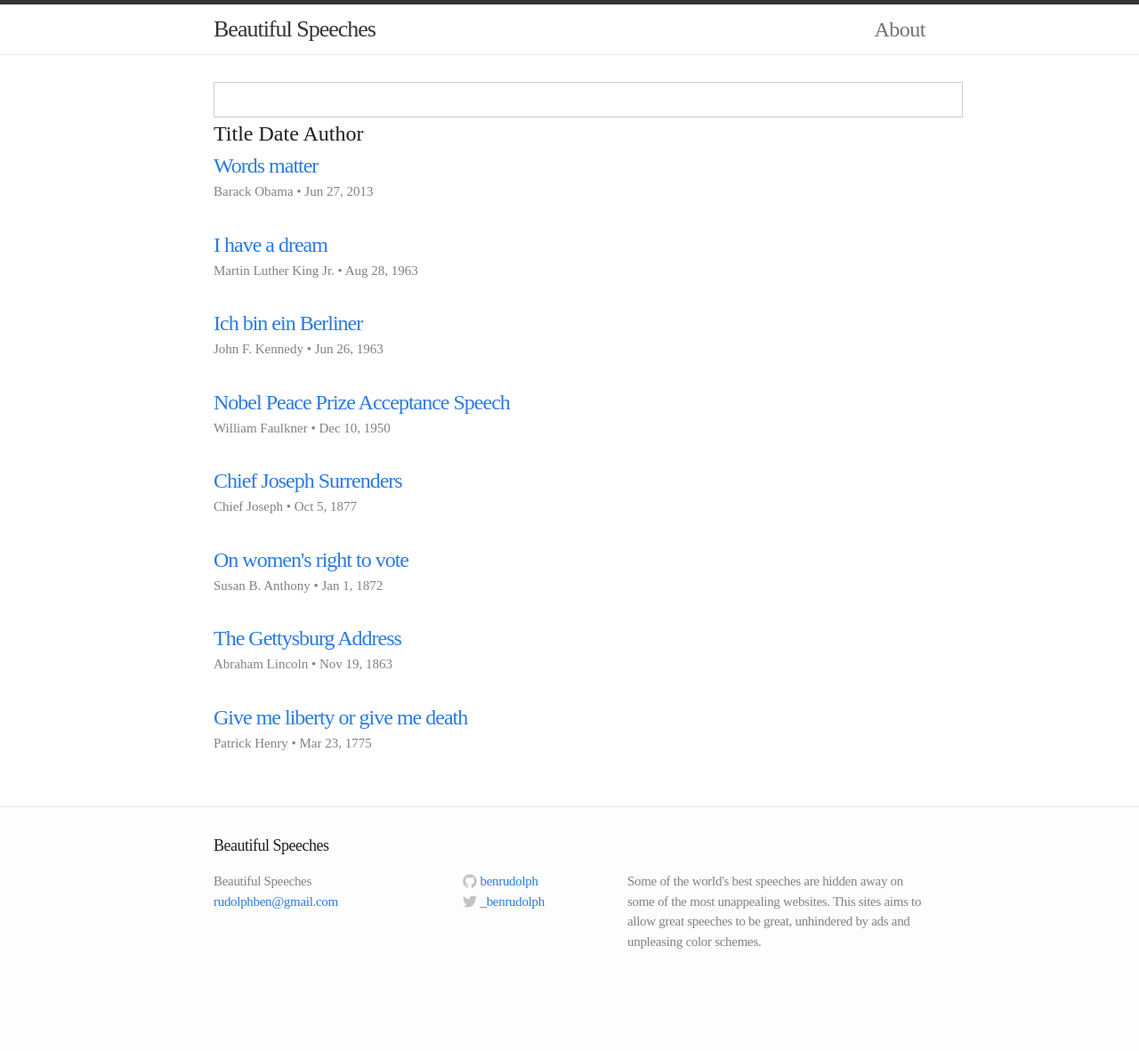
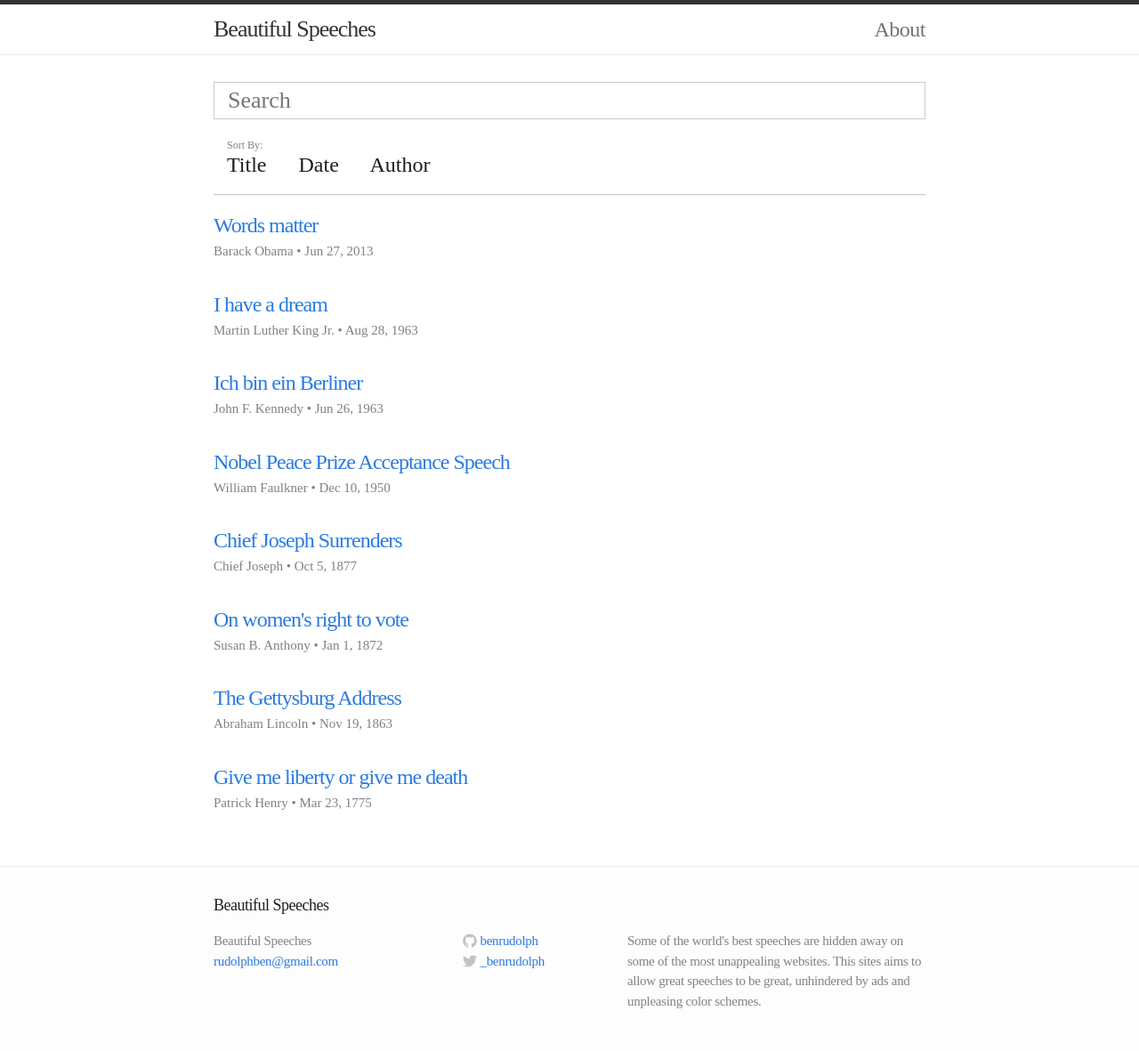
Before and after one commit to benrudolph/beautifulspeeches, a Jekyll site: the page built from index.html, in a window 1280 px wide. Shown: the whole page at 89% size. Built offline with Jekyll 4.4.1, drawn with Linux system fonts in a browser that asks for light colours; some web fonts are replaced; Markdown is read by kramdown in place of the engine named in the settings; before the commit the page ends 1114 px from its top, so only the background shows below that.

Commit message:
Style changes

```diff
--- a/css/main.css
+++ b/css/main.css
@@ -67,6 +67,13 @@ h1, h2, h3, h4, h5, h6 { font-size: 100%; font-weight: 400; }
 a         { color: #2a7ae2; text-decoration: none; }
 a:hover   { color: #000; text-decoration: underline; }
 a:visited { color: #205caa; }
+
+hr {
+  border: none;
+  border-top: 1px solid #ccc;
+  border-bottom: 1px solid rgb(240,240,240);
+  margin-bottom: 15px
+}
 
 /* Utility */
 
@@ -211,17 +218,67 @@ a:visited { color: #205caa; }
 .gone {
   display: none !important;
 }
-
+.sort-by {
+  font-size: 12px;
+  display: block;
+  padding: 20px 15px;
+  padding-bottom: 0;
+  color: #818181;
+  margin-bottom: -5px;
+}
 .sort-container .asc, .sort-container .desc {
-  color: red;
+  line-height: 1em;
+  color: rgb(158, 196, 59);
+  position: relative;
 }
 
-.search-container input {
+.sort-container .asc:before, .sort-container .desc:before {
+  color: rgb(158, 196, 59);
+  position: absolute;
+  display: block;
+  left: -20px;
+  background-image: url('{{ site.baseurl }}/images/arrows.png');
+  background-size: 14px;
+  width: 20px;
+  height: 20px;
+  background-repeat: no-repeat;
+}
+.sort-container .asc:before {
+  content: ' ';
+  background-position: center 13px;
+  top: -6px;
+}
+.sort-container .desc:before {
+  content: ' ';
+  top: 12px;
+  background-position: center -7px;
+}
+
+.sort-container {
+  padding: 15px;
+  padding-top: 0px;
+}
+.sort {
+  padding-right: 30px;
+  cursor: pointer;
+  -moz-user-select: none;
+  -khtml-user-select: none;
+  -webkit-user-select: none;
+
+  /*
+    Introduced in IE 10.
+    See http://ie.microsoft.com/testdrive/HTML5/msUserSelect/
+  */
+  -ms-user-select: none;
+  user-select: none;
+}
+
+.search-container .search {
   width: 100%;
-  height: 30px;
+  box-sizing: border-box;
   border: 1px solid #ccc;
   outline: none;
-  padding: 4px 20px;
+  padding: 5px 15px;
   font-size: 26px;
   font-family: 'gentium book basic';
 }
--- a/index.html
+++ b/index.html
@@ -5,13 +5,15 @@ layout: default
 <div class="home" id="post-list">
 
   <div class="search-container">
-    <input class="search" />
+    <input class="search" placeholder="Search"/>
   </div>
+  <span class="sort-by">Sort By:</span>
   <div class="sort-container">
     <span class="sort" data-sort="post-link">Title</span>
     <span class="sort" data-sort="post-date-sortable">Date</span>
     <span class="sort" data-sort="post-author">Author</span>
   </div>
+  <hr />
   <ul class="posts list">
     {% for post in site.posts %}
       <li>
```
Also changed, not shown: images/arrows.png (added), 4 other files.
